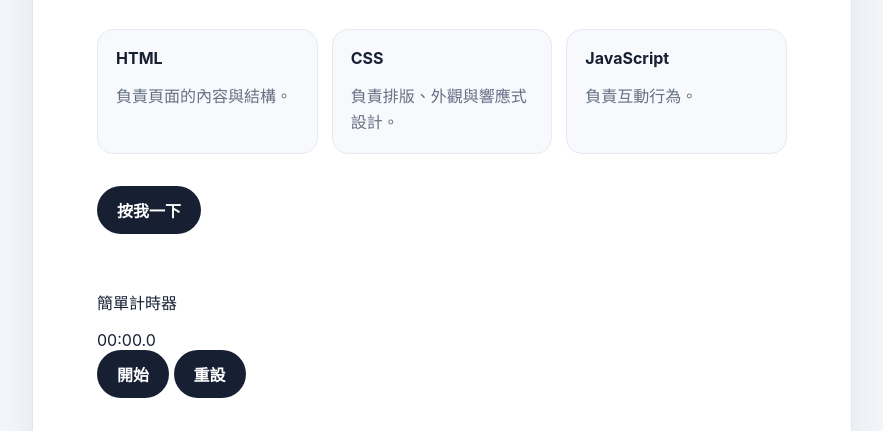
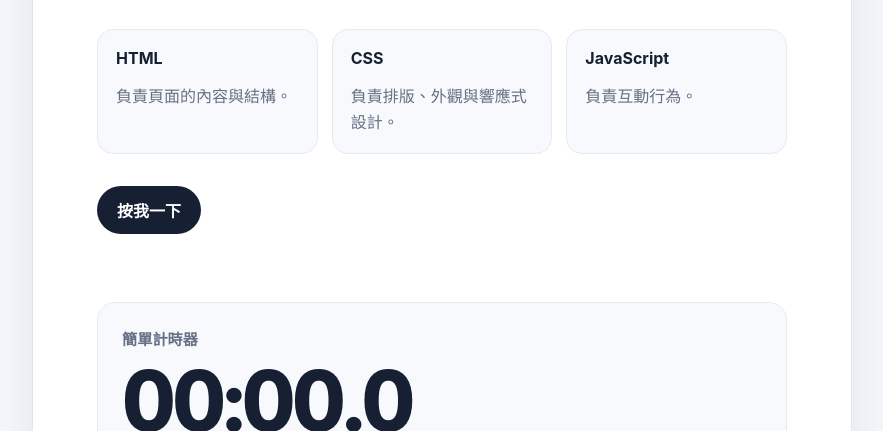
Before and after one commit to cutecubeandy/For-test-and-fun-, a plain HTML site: page index.html in a window 1280 px wide. Shown: the part 362-793 px from the top of the page, without its empty margins (198-1081 px from the left). Drawn offline with Linux system fonts and the light colour scheme.

Commit message:
Style timer controls

```diff
--- a/style.css
+++ b/style.css
@@ -74,6 +74,41 @@ button {
 button:hover { transform: translateY(-1px); }
 #message { min-height: 1.5em; font-weight: 600; }
 
+.timer {
+  margin-top: 28px;
+  padding: 24px;
+  border: 1px solid #e6ebf2;
+  border-radius: 18px;
+  background: #f7f9fc;
+}
+
+.timer-label {
+  margin: 0 0 10px;
+  color: #667085;
+  font-size: 0.95rem;
+  font-weight: 700;
+}
+
+.timer-display {
+  font-variant-numeric: tabular-nums;
+  font-size: clamp(2.8rem, 10vw, 5.2rem);
+  font-weight: 800;
+  letter-spacing: -0.04em;
+  line-height: 1;
+  margin-bottom: 20px;
+}
+
+.timer-actions {
+  display: flex;
+  flex-wrap: wrap;
+  gap: 10px;
+}
+
+button.secondary {
+  background: #e7ebf1;
+  color: #172033;
+}
+
 footer {
   margin-top: 36px;
   padding-top: 20px;
```
